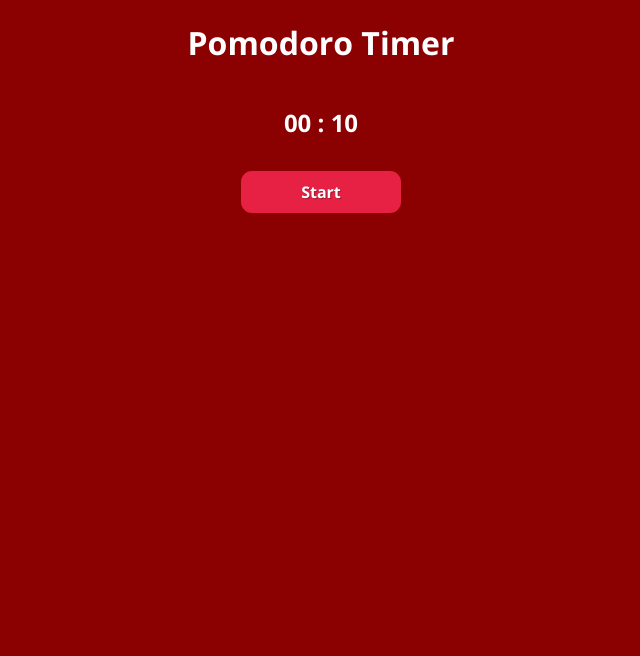
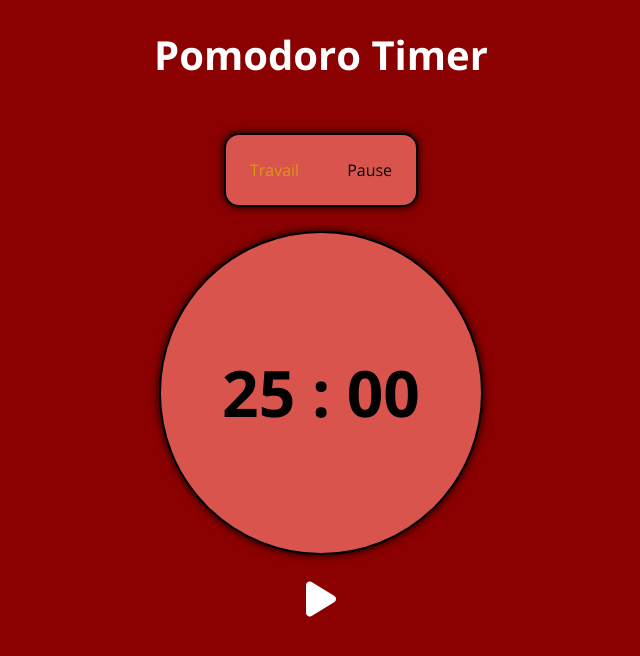
Before and after one commit to Malkonahrik/pomodoro, a plain HTML site: page index.html in a window 1280 px wide. Shown: the whole page, without its empty margins (319-959 px from the left). Drawn offline with nearby package versions, Linux system fonts and the light colour scheme.

Commit message:
feat : timer entierement fonctionnel et validé par w3c et aCheker

```diff
--- a/index.html
+++ b/index.html
@@ -1,24 +1,36 @@
 <!DOCTYPE html>
 <html lang="fr">
+
 <head>
     <meta charset="UTF-8">
     <meta name="viewport" content="width=device-width, initial-scale=1.0">
+    <meta name="description" content="C'est un timer pour la méthode pomodoro réalisé lors d'un projet en R3.01">
     <title>Pomodoro Timer</title>
     <link rel="preconnect" href="https://fonts.googleapis.com">
     <link rel="preconnect" href="https://fonts.gstatic.com" crossorigin>
-    <link href="https://fonts.googleapis.com/css2?family=Open+Sans:ital,wght@0,300..800;1,300..800&display=swap" rel="stylesheet">
+    <link href="https://fonts.googleapis.com/css2?family=Open+Sans:ital,wght@0,300..800;1,300..800&display=swap"
+        rel="stylesheet">
     <link href="style/style.css" rel="stylesheet">
     <script defer src="script/script.js"></script>
+    <script src="https://kit.fontawesome.com/5038070a3d.js" crossorigin="anonymous"></script>
 
 </head>
+
 <body>
     <h1 class="centre">Pomodoro Timer</h1>
     <div class="centre">
-        <h2 id="timer"></h2>
+        <div id="etat" class="arrondi centre">
+            <p id="travail">Travail</p>
+            <p id="pause">Pause</p>
+        </div>
     </div>
     <div class="centre">
-        <button class="boutton" onclick="passageTemps()">Start</button>
+        <div  id="cercle" class="centre">
+            <p id="timer"></p>
+        </div>
     </div>
-
+    <div class="centre">
+        <i class="fa-solid fa-play boutton" style="color: #fff;" onclick="passageTemps()"></i>
+    </div>
 </body>
 </html>
--- a/script/script.js
+++ b/script/script.js
@@ -1,12 +1,29 @@
 var idInterval;
 var pause = false;
-var seconde = 10;
-var minute = 0;
+
+var minuteTravail = 25;
+var secondeTravail = 0;
+
+var minutePause = 0;
+var secondePause = 5;
+
+var minute = minuteTravail;
+var seconde = secondeTravail;
+
+
+
 const timer = document.getElementById("timer");
+const body = document.body;
+const cercle = document.getElementById("cercle");
+const etat = document.getElementById("etat");
+const indicateurTravail = document.getElementById("travail");
+const indicateurPause = document.getElementById("pause");
+
 actualiseTimer();
 
 function passageTemps() {
-    if(idInterval == null){
+    const bouton = document.getElementById("btn");
+    if (idInterval == null) {
         idInterval = setInterval(decrementeSeconde, 1000);
     } else {
         stop();
@@ -34,9 +51,23 @@ function decrementeMinute() {
 
 function passagePause() {
     if (pause) {
-        minute = 25;
+        minute = minuteTravail;
+        seconde = secondeTravail;
+        body.style.backgroundColor = "#8B0000";
+        cercle.style.backgroundColor = "#D9544D";
+        etat.style.backgroundColor = "#D9544D";
+        indicateurTravail.style.color = "#D79A10"
+        indicateurPause.style.color = "#000"
+        pause = false;
     } else {
-        minute = 5;
+        minute = minutePause;
+        seconde = secondePause;
+        body.style.backgroundColor = "#006400";
+        cercle.style.backgroundColor = "#91c481";
+        etat.style.backgroundColor = "#91c481";
+        indicateurTravail.style.color = "#000"
+        indicateurPause.style.color = "#D79A10"
+        pause = true;
     }
     actualiseTimer()
 }
@@ -44,19 +75,25 @@ function passagePause() {
 function stop() {
     clearInterval(idInterval);
     idInterval = null;
-    seconde = 0;
-    minute = 25;
+    minute = minuteTravail;
+    seconde = secondeTravail;
+    body.style.backgroundColor = "#8B0000";
+    cercle.style.backgroundColor = "#D9544D";
+    etat.style.backgroundColor = "#D9544D";
+    indicateurTravail.style.color = "#D79A10"
+    indicateurPause.style.color = "#000"
+    pause = false;
     actualiseTimer();
 }
 
-function actualiseTimer(){
+function actualiseTimer() {
     let partieMinute = "";
     let partieSeconde = "";
-    if(minute < 10){
+    if (minute < 10) {
         partieMinute = "0";
     }
     partieMinute += minute.toString();
-    if(seconde < 10){
+    if (seconde < 10) {
         partieSeconde = "0";
     }
     partieSeconde += seconde.toString();
--- a/style/style.css
+++ b/style/style.css
@@ -2,12 +2,32 @@ body{
     background-color: #8B0000;
 }
 
-h1,h2,h3,p{
+h1{
     font-family: "Open Sans", sans-serif;
-    font-style: normal;
-    font-variation-settings: "wdth" 100;
-    font-weight: 700;
+    font-size: 5vh;
     color: #fff;
+}
+
+h2{
+    font-family: "Open Sans", sans-serif;
+    font-size: 5vh;
+    color: #000;
+}
+
+#timer {
+    font-size: 8vh;
+    font-weight: bold;
+}
+
+p{
+    font-family: "Open Sans", sans-serif;
+    font-size: 2vh;
+    color: #000;
+    margin: 3vh;
+}
+
+#travail {
+    color: #D79A10;
 }
 
 .centre{
@@ -15,51 +35,26 @@ h1,h2,h3,p{
     justify-content: center;
     align-items: center;
 }
+
 .boutton {
-    background: #e62143;
-    border-radius: 11px;
-    box-sizing: border-box;
-    color: #fff;
-    cursor: pointer;
-    display: flex;
-    font-family: "Open Sans", sans-serif;
-    font-style: normal;
-    font-variation-settings: "wdth" 100;
-    font-size: 100%;
-    font-weight: 700;
-    justify-content: center;
-    line-height: 1em;
-    padding: .8em 1em;
-    margin: 1%;
-    text-align: center;
-    text-decoration: none;
-    text-decoration-skip-ink: auto;
-    text-shadow: rgba(0, 0, 0, .3) 1px 1px 1px;
-    text-underline-offset: 1px;
-    transition: all .2s ease-in-out;
-    user-select: none;
-    touch-action: manipulation;
-    width: 10em;
-    min-width: 10em;
-    border: 0;
+    font-size: 5vh;
+    flex-wrap: wrap;
+    margin: 3vh;
 }
 
-.boutton:active,
-.boutton:focus {
-    border-bottom-style: none;
-    border-color: #dadada;
-    box-shadow: rgba(0, 0, 0, .3) 0 3px 3px inset;
-    outline: 0;
-}
-
-.boutton:hover {
-    border-bottom-style: none;
-    border-color: #dadada;
+.arrondi{
+    border-radius:15px;
+    border:2px solid;
+    box-shadow: 0 0 1vh #000 ;
+    background-color: #D9544D;
+    margin: 3vh;
 }
 
 #cercle{
     border-radius:50%;
-    width:160px;
-    height:160px;
+    width:40vh;
+    height:40vh;
     border:2px solid #000;
+    box-shadow: 0 0 1vh #000 ;
+    background-color: #D9544D;
   }
```
